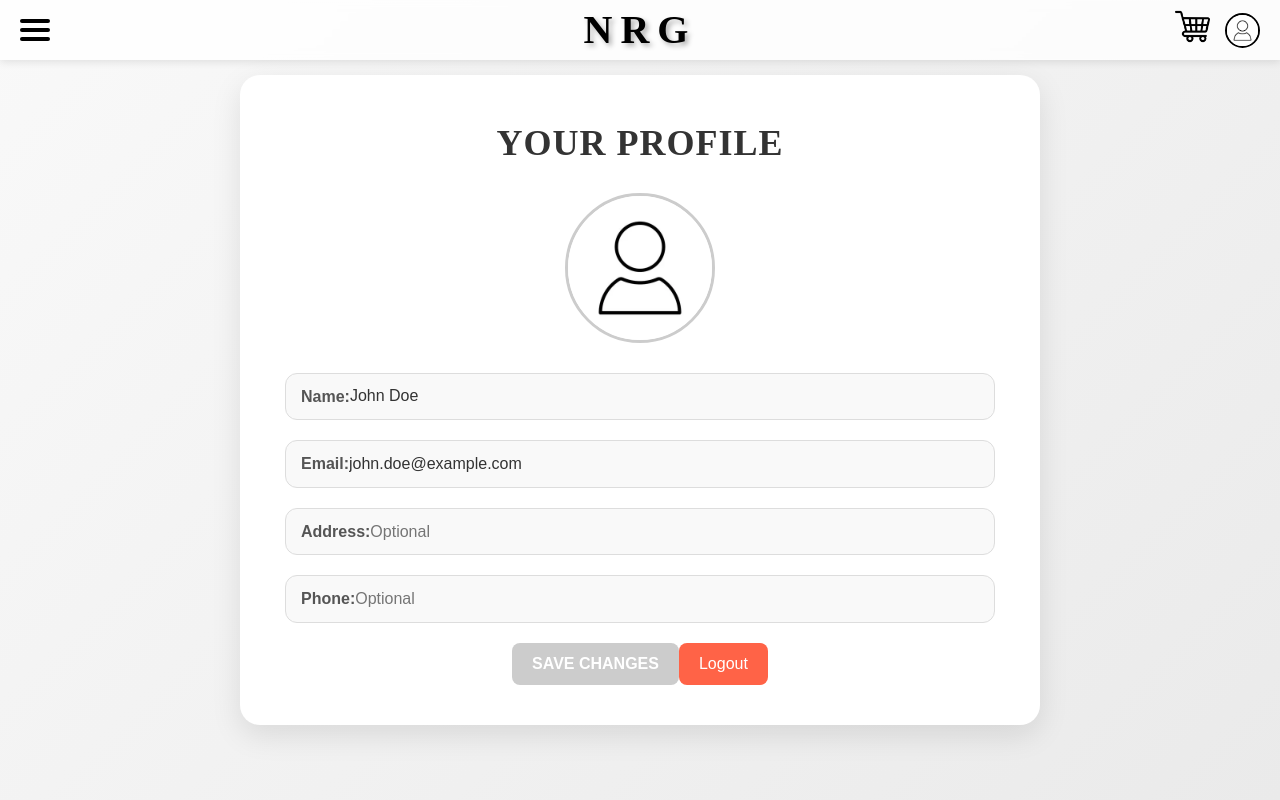
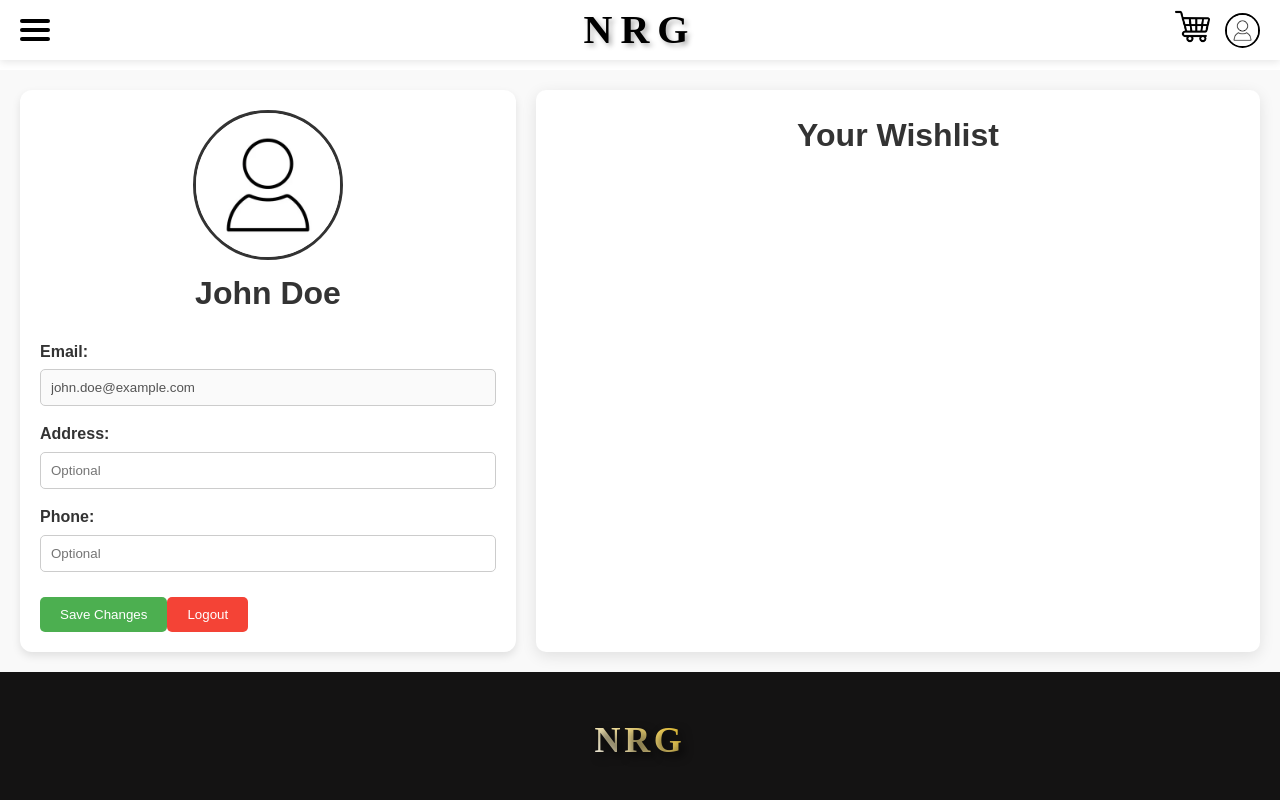
Before and after one commit to NRGTRW/frontend-nrgtrw, a React (Vite) app: page /profile in a window 1280 px wide. Shown: the top 800 px of the page. Built offline with nearby package versions, Linux system fonts and the light colour scheme.

Commit message:
loading animation centered/ profilePage differentiations

```diff
--- a/src/assets/styles/navbar.css
+++ b/src/assets/styles/navbar.css
@@ -1,19 +1,19 @@
 /* General Top Bar Styling */
 .top-bar {
-  position: fixed;
+  position: fixed; /* Ensure it stays at the top */
   top: 0;
   left: 0;
   width: 100%;
   height: 60px;
-  background: rgba(255, 255, 255, 0.8);
-  backdrop-filter: blur(5px);
+  background: rgba(255, 255, 255, 0.95);
+  z-index: 9999; /* Higher z-index to appear above other content */
   display: flex;
   justify-content: space-between;
   align-items: center;
   padding: 0 20px;
-  z-index: 1001;
   box-shadow: 0 2px 8px rgba(0, 0, 0, 0.1);
 }
+
 
 /* Logo Styling */
 .logo {
--- a/src/assets/styles/profilePage.css
+++ b/src/assets/styles/profilePage.css
@@ -1,177 +1,130 @@
-.profile-page {
+.profile-page-container {
+  margin-top: 70px; /* Add margin to account for the fixed Navbar */
   display: flex;
-  justify-content: center;
-  align-items: center;
-  min-height: 100vh;
-  background: linear-gradient(135deg, #f9f9f9, #eaeaea); /* Light background */
-  color: #333;
-  font-family: "Poppins", sans-serif;
+  flex-direction: row;
+  gap: 20px;
+  justify-content: space-between;
   padding: 20px;
+  background-color: #f9f9f9;
+  z-index: 1;
 }
 
-.profile-container {
-  width: 100%;
-  max-width: 800px;
-  background: #fff; /* White card-style background */
-  border-radius: 20px;
-  box-shadow: 0 10px 30px rgba(0, 0, 0, 0.1);
-  padding: 40px 30px;
-  text-align: center;
-  transition: transform 0.3s ease, box-shadow 0.3s ease;
-}
-
-.profile-container:hover {
-  transform: translateY(-5px);
-  box-shadow: 0 15px 35px rgba(0, 0, 0, 0.2);
+.profile-info {
+  flex: 1;
+  background: #fff;
+  padding: 20px;
+  border-radius: 12px;
+  box-shadow: 0 4px 8px rgba(0, 0, 0, 0.1);
 }
 
 .profile-header {
-  font-family: "Cinzel", serif;
-  font-size: 36px;
-  text-transform: uppercase;
+  text-align: center;
   margin-bottom: 20px;
-  letter-spacing: 1px;
-  color: #333;
-}
-
-.profile-image-container {
-  position: relative;
-  width: 150px;
-  height: 150px;
-  margin: 0 auto 30px;
-  border-radius: 50%;
-  overflow: hidden;
-  background: #f3f3f3; /* Subtle background for placeholder */
-  border: 3px solid #ccc;
-  display: flex;
-  align-items: center;
-  justify-content: center;
-  cursor: pointer;
 }
 
 .profile-image {
-  width: 100%;
-  height: 100%;
+  width: 150px;
+  height: 150px;
+  border-radius: 50%;
+  border: 3px solid #333;
   object-fit: cover;
+  cursor: pointer;
+  transition: transform 0.3s ease;
 }
 
-.upload-text {
-  position: absolute;
-  bottom: -10px;
-  font-size: 12px;
-  color: #555;
+.profile-image:hover {
+  transform: scale(1.1);
 }
 
-.profile-fields {
-  display: flex;
-  flex-direction: column;
-  gap: 20px;
-  text-align: left;
-  padding: 0 15px;
+.profile-details {
+  margin-top: 20px;
 }
 
 .profile-field {
-  display: flex;
-  justify-content: space-between;
-  align-items: center;
-  background: #f9f9f9; /* Field background */
-  padding: 10px 15px;
-  border: 1px solid #ddd;
-  border-radius: 12px;
-  transition: border-color 0.3s ease, box-shadow 0.3s ease;
-}
-
-.profile-field:hover {
-  border-color: #aaa;
-  box-shadow: 0 2px 8px rgba(0, 0, 0, 0.1);
+  margin-bottom: 15px;
 }
 
 .profile-field label {
+  display: block;
   font-weight: bold;
-  color: #555;
+  margin-bottom: 5px;
 }
 
 .profile-field input {
-  border: none;
-  background: transparent;
-  font-size: 16px;
-  color: #333;
-  outline: none;
-  flex: 1;
+  width: 100%;
+  padding: 10px;
+  border: 1px solid #ccc;
+  border-radius: 5px;
 }
 
-.edit-profile-button {
-  display: inline-block;
-  margin-top: 30px;
-  padding: 12px 25px;
-  font-size: 16px;
-  font-weight: bold;
-  text-transform: uppercase;
+.save-button {
+  background: #4caf50;
   color: #fff;
-  background: linear-gradient(135deg, #ffffff, #000000);
+  padding: 10px 20px;
   border: none;
-  border-radius: 30px;
+  border-radius: 5px;
   cursor: pointer;
-  transition: background 0.3s ease, transform 0.2s ease;
+  margin-top: 10px;
 }
 
-.edit-profile-button:hover {
-  background: linear-gradient(135deg, #000000, #003d73);
-  transform: scale(1.05);
+.save-button:hover {
+  background: #45a049;
 }
 
-@media (max-width: 768px) {
-  .profile-container {
-    padding: 30px 20px;
-  }
-
-  .profile-header {
-    font-size: 28px;
-  }
-
-  .edit-profile-button {
-    font-size: 14px;
-    padding: 10px 20px;
-  }
-}
-
-/* Save Button */
-.edit-profile-button {
-  background: #4CAF50; /* Green color for Save */
-  color: white;
-  padding: 12px 20px;
+.logout-button {
+  background: #f44336;
+  color: #fff;
+  padding: 10px 20px;
   border: none;
-  border-radius: 8px;
-  font-size: 16px;
+  border-radius: 5px;
   cursor: pointer;
-  transition: background 0.3s ease, transform 0.2s ease;
-  margin-top: 20px;
-}
-
-.edit-profile-button:disabled {
-  background: #ccc; /* Disabled state color */
-  cursor: not-allowed;
-}
-
-.edit-profile-button.active:hover {
-  background: #45a049;
-  transform: scale(1.05);
-}
-
-/* Logout Button */
-.logout-button {
-  background: #FF6347; /* Tomato color for Logout */
-  color: white;
-  padding: 12px 20px;
-  border: none;
-  border-radius: 8px;
-  font-size: 16px;
-  cursor: pointer;
-  transition: background 0.3s ease, transform 0.2s ease;
   margin-top: 10px;
 }
 
 .logout-button:hover {
-  background: #FF4500; /* Darker red on hover */
-  transform: scale(1.05);
+  background: #d32f2f;
 }
+
+.popup-message {
+  margin-top: 15px;
+  color: #333;
+  font-size: 14px;
+}
+
+.wishlist-3d {
+  flex: 1.5;
+  display: flex;
+  flex-direction: column;
+  align-items: center;
+  background: #fff;
+  padding: 20px;
+  border-radius: 10px;
+  box-shadow: 0 4px 15px rgba(0, 0, 0, 0.1);
+}
+
+.wishlist-display {
+  display: flex;
+  gap: 20px;
+  margin-top: 20px;
+}
+
+.wishlist-item {
+  text-align: center;
+  cursor: pointer;
+}
+
+.wishlist-item img {
+  width: 100px;
+  height: 100px;
+  border-radius: 5px;
+  transition: transform 0.3s ease;
+}
+
+.wishlist-item:hover img {
+  transform: scale(1.1);
+}
+
+.wishlist-item p {
+  margin-top: 10px;
+  font-weight: bold;
+}
--- a/src/context/AuthContext.jsx
+++ b/src/context/AuthContext.jsx
@@ -13,6 +13,8 @@ export const AuthProvider = ({ children }) => {
     profilePicture: defaultProfilePicture, // Default profile picture
     name: "John Doe",
     email: "john.doe@example.com",
+    adress: "Optional",
+    phone: "Optional",
   });
 
   const login = (userData) => {
@@ -26,6 +28,8 @@ export const AuthProvider = ({ children }) => {
       profilePicture: defaultProfilePicture,
       name: "",
       email: "",
+      adress: "",
+      phone: "",
     });
   };
 
--- a/src/pages/LoadingPage.jsx
+++ b/src/pages/LoadingPage.jsx
@@ -13,9 +13,12 @@ const LoadingPage = ({ onFinish }) => {
 
   return (
     <div className="loading-page">
+    <div className="loading-content">
       <div className="loading-spinner"></div>
-      <h2 className="loading-text">Preparing Your Experience...</h2>
+      <div className="loading-text">Preparing Your Experience...</div>
     </div>
+  </div>
+
   );
 };
 
--- a/src/pages/ProfilePage.jsx
+++ b/src/pages/ProfilePage.jsx
@@ -1,54 +1,64 @@
 import React, { useState } from "react";
-import { useNavigate } from "react-router-dom";
 import { useAuth } from "../context/AuthContext";
 import "../assets/styles/profilePage.css";
-import defaultProfilePicture from "../assets/images/default-profile.webp";
 
 const ProfilePage = () => {
-  const navigate = useNavigate();
   const { user, updateProfilePicture, logout } = useAuth();
-  const [profileImage, setProfileImage] = useState(
-    user?.profilePicture || defaultProfilePicture
-  );
+  const [profileImage, setProfileImage] = useState(user.profilePicture);
   const [formData, setFormData] = useState({
-    name: user?.name || "John Doe",
-    email: user?.email || "john.doe@example.com",
+    name: user.name || "John Doe",
+    email: user.email || "john.doe@example.com",
     address: "",
     phone: "",
   });
-  const [pendingSave, setPendingSave] = useState(false);
+
+  const [unsavedData, setUnsavedData] = useState({
+    name: formData.name,
+    email: formData.email,
+    address: formData.address,
+    phone: formData.phone,
+    profileImage: profileImage,
+  });
+
+  const [showPopup, setShowPopup] = useState(false);
 
   const handleProfilePictureChange = (e) => {
     const file = e.target.files[0];
     if (file) {
       const newImageUrl = URL.createObjectURL(file);
-      setProfileImage(newImageUrl);
-      setPendingSave(true);
+      setUnsavedData((prev) => ({ ...prev, profileImage: newImageUrl }));
     }
   };
 
   const handleInputChange = (e) => {
     const { name, value } = e.target;
-    setFormData({ ...formData, [name]: value });
-    setPendingSave(true);
+    setUnsavedData((prev) => ({ ...prev, [name]: value }));
   };
 
   const handleSave = () => {
-    updateProfilePicture(profileImage);
-    console.log("Saved Profile Data:", { ...formData, profileImage });
-    setPendingSave(false);
+    setProfileImage(unsavedData.profileImage);
+    setFormData({
+      name: unsavedData.name,
+      email: unsavedData.email,
+      address: unsavedData.address,
+      phone: unsavedData.phone,
+    });
+    updateProfilePicture(unsavedData.profileImage);
+    setShowPopup(true);
+    setTimeout(() => setShowPopup(false), 3000);
   };
 
   const handleLogout = () => {
     logout();
-    navigate("/login");
+    window.location.href = "/login"; // Redirect to login page
   };
 
   return (
-    <div className="profile-page">
-      <div className="profile-container">
-        <h1 className="profile-header">Your Profile</h1>
-        <div className="profile-image-container">
+    <>
+      <div className="profile-page-container">
+        {/* Left Section: Profile Information */}
+        <div className="profile-info">
+          <div className="profile-header">
             <input
               type="file"
               accept="image/*"
@@ -57,28 +67,20 @@ const ProfilePage = () => {
               id="profile-image-upload"
             />
             <img
-            src={profileImage}
+              src={unsavedData.profileImage}
               alt="Profile"
               className="profile-image"
               onClick={() => document.getElementById("profile-image-upload").click()}
             />
+            <h1>{unsavedData.name}</h1>
           </div>
-        <div className="profile-fields">
-          <div className="profile-field">
-            <label>Name:</label>
-            <input
-              type="text"
-              name="name"
-              value={formData.name}
-              onChange={handleInputChange}
-            />
-          </div>
+          <div className="profile-details">
             <div className="profile-field">
               <label>Email:</label>
               <input
                 type="email"
                 name="email"
-              value={formData.email}
+                value={unsavedData.email}
                 onChange={handleInputChange}
                 disabled
               />
@@ -88,9 +90,10 @@ const ProfilePage = () => {
               <input
                 type="text"
                 name="address"
-              value={formData.address}
+                value={unsavedData.address}
                 onChange={handleInputChange}
                 placeholder="Optional"
+                className={unsavedData.address ? "active-field" : "inactive-field"}
               />
             </div>
             <div className="profile-field">
@@ -98,24 +101,29 @@ const ProfilePage = () => {
               <input
                 type="tel"
                 name="phone"
-              value={formData.phone}
+                value={unsavedData.phone}
                 onChange={handleInputChange}
                 placeholder="Optional"
+                className={unsavedData.phone ? "active-field" : "inactive-field"}
               />
             </div>
           </div>
-        <button
-          className={`edit-profile-button ${pendingSave ? "active" : ""}`}
-          onClick={handleSave}
-          disabled={!pendingSave}
-        >
+          <button className="save-button" onClick={handleSave}>
             Save Changes
           </button>
           <button className="logout-button" onClick={handleLogout}>
             Logout
           </button>
+          {showPopup && <div className="popup-message">Profile Updated Successfully!</div>}
+        </div>
+
+        {/* Right Section: Wishlist */}
+        <div className="wishlist-3d">
+          <h2>Your Wishlist</h2>
+          {/* Add wishlist display logic here */}
         </div>
       </div>
+    </>
   );
 };
 
```
Also changed, not shown: src/assets/styles/loadingPage.css (+9 -1 lines). Lines whose indentation alone changed are shown as unchanged.
